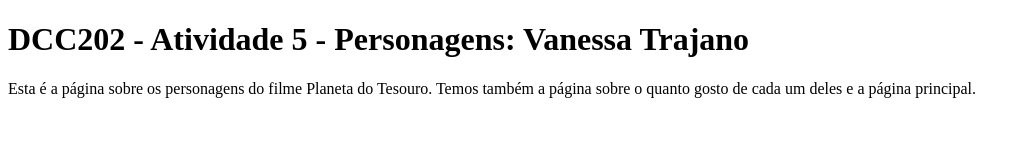
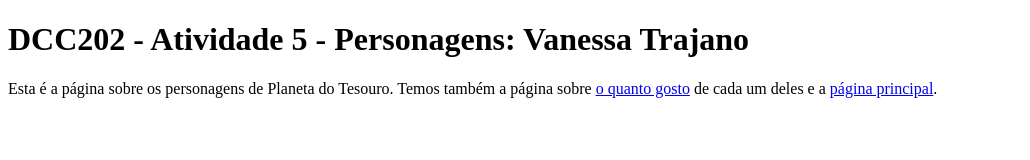
Before and after one commit to ufjf-dcc202/ufjf-dcc202-2023-3-a-atv5-VanessaTrajano, a website: page personagens.html in a window 1280 px wide. Shown: the whole page, without its empty margins (0-1030 px from the left). Drawn offline with Linux system fonts and the light colour scheme.

Commit message:
Adiciona links no parágrafo da página personagens

```diff
--- a/personagens.html
+++ b/personagens.html
@@ -8,7 +8,7 @@
 <body>
     <main>
         <h1>DCC202 - Atividade 5 - Personagens: Vanessa Trajano</h1>
-        <p>Esta é a página sobre os personagens do filme Planeta do Tesouro. Temos também a página sobre o quanto gosto de cada um deles e a página principal.</p>
+        <p>Esta é a página sobre os personagens de Planeta do Tesouro. Temos também a página sobre <a href="preferencias.html">o quanto gosto</a> de cada um deles e a <a href="index.html">página principal</a>.</p>
     </main>
 </body>
 </html>
```
